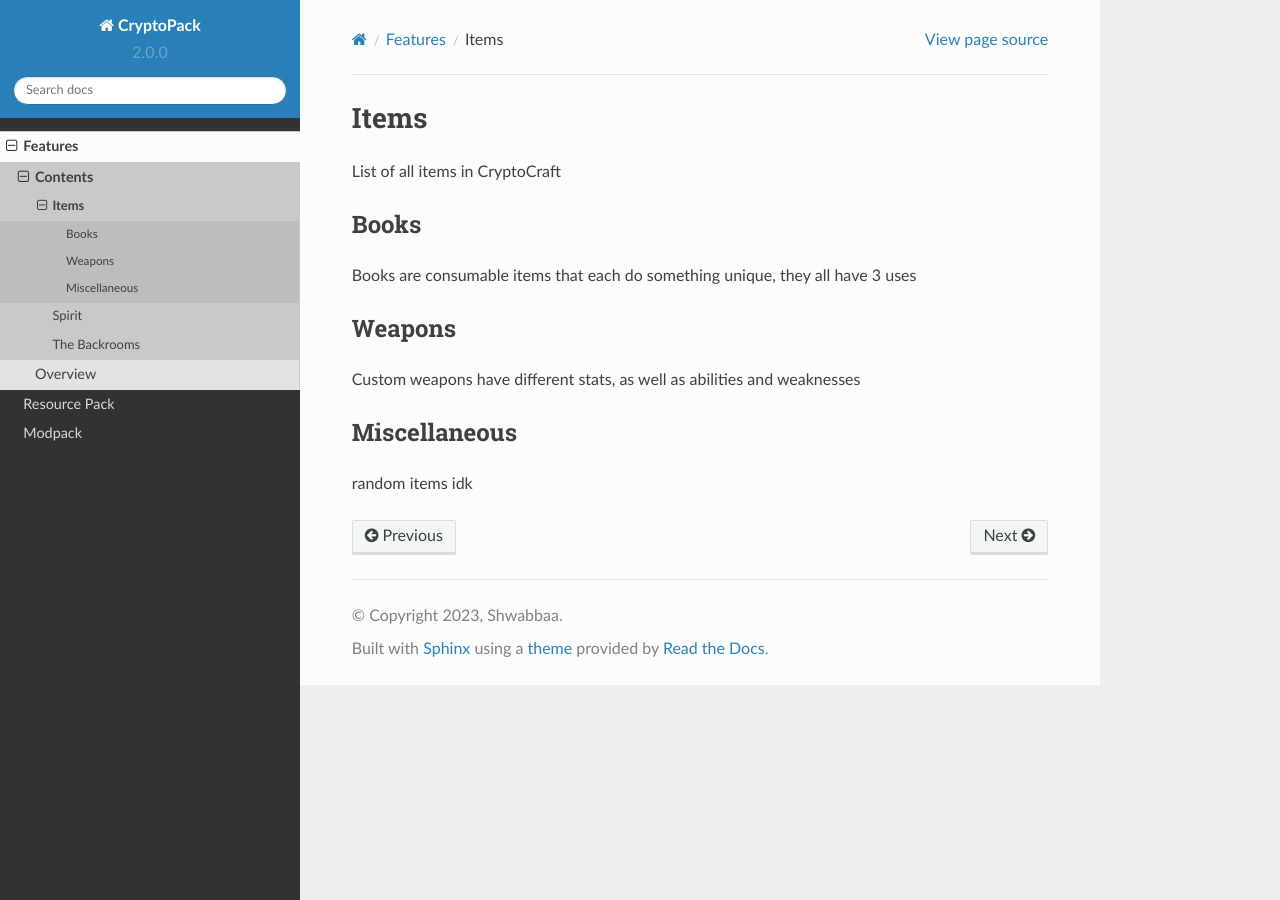
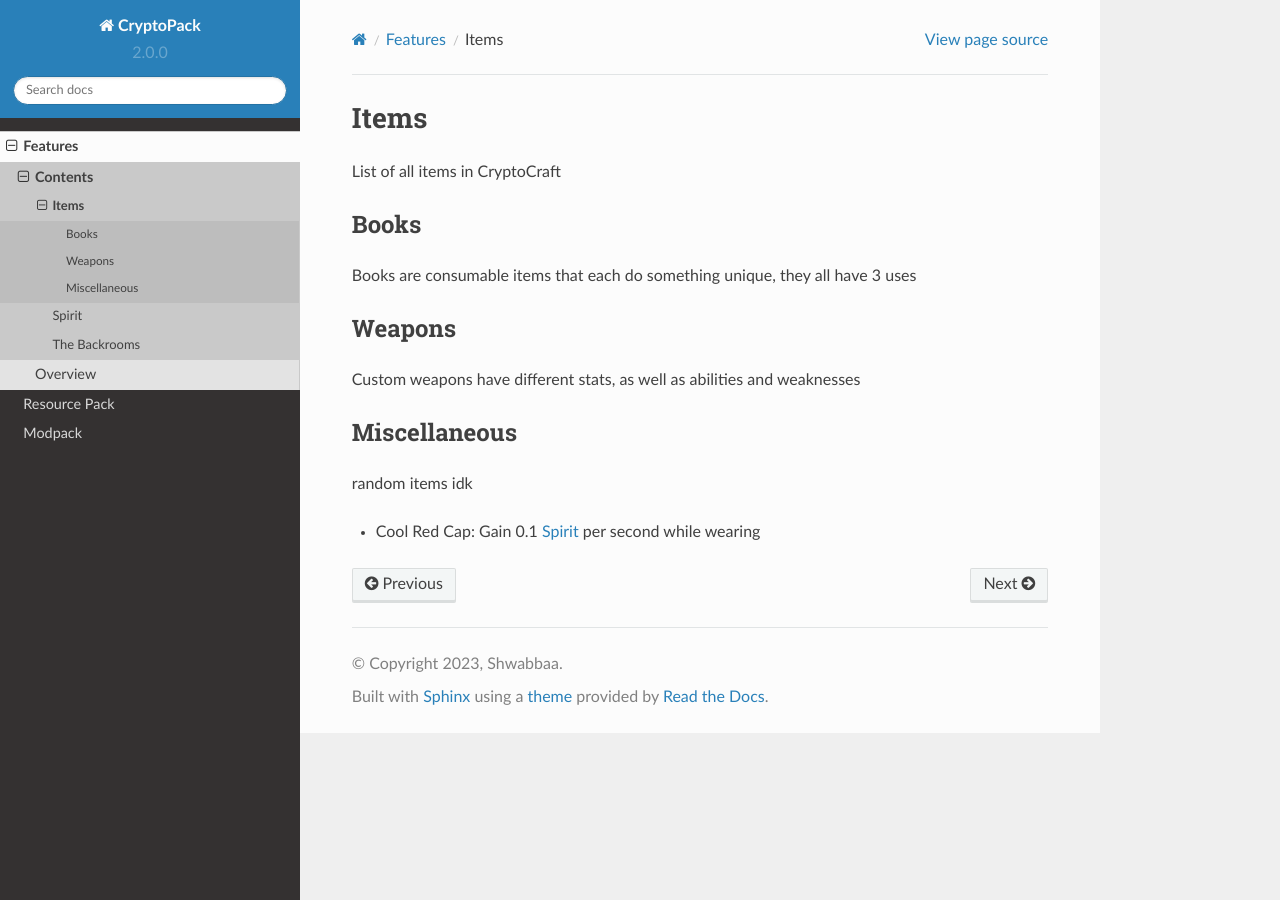
Before and after one commit to Shwabbaa/cryptopack-docs, a Sphinx documentation site: the page built from docs/source/features/items.rst, in a window 1280 px wide. Built offline with Sphinx 7.4.7 and the Read the Docs theme 2.0.0, drawn with Linux system fonts in a browser that asks for light colours; pages that are not in the unit, such as notebooks, are missing from menus.

Commit message:
Update items.rst

```diff
--- a/docs/source/features/items.rst
+++ b/docs/source/features/items.rst
@@ -14,3 +14,6 @@ Custom weapons have different stats, as well as abilities and weaknesses
 Miscellaneous
 --------
 random items idk
+
+.. _cool-red-cap:
+* Cool Red Cap: Gain 0.1 :doc:`spirit` per second while wearing
```
